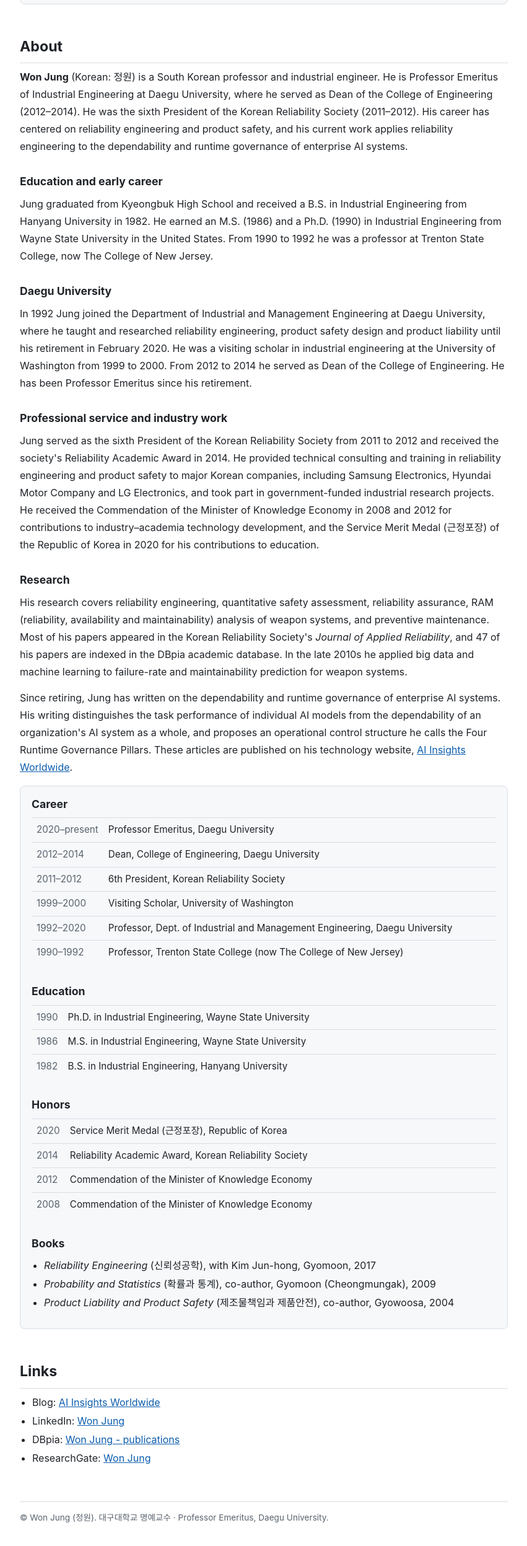
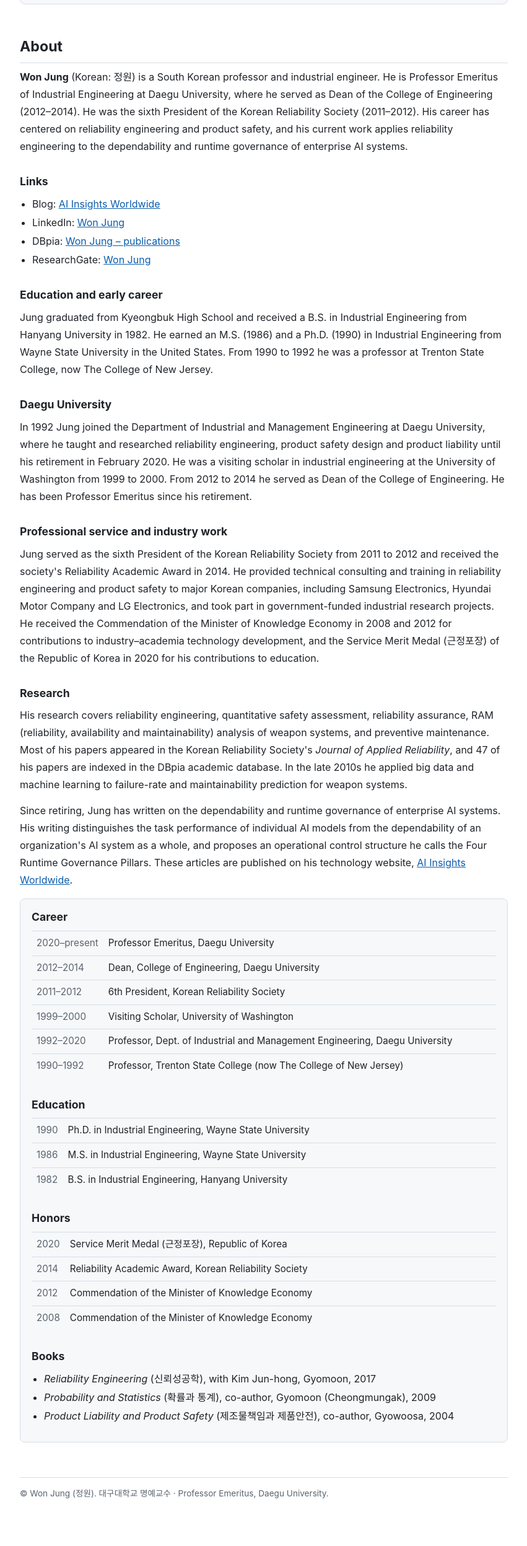
Before and after one commit to CodeJungLab/CodeJungLab.github.io, a plain HTML site: page index.html in a window 1280 px wide. Shown: the part 2608-5103 px from the top of the page at 62% size, without its empty margins (214-1065 px from the left). Drawn offline with Linux system fonts and the light colour scheme.

Commit message:
Update index.html

```diff
--- a/index.html
+++ b/index.html
@@ -154,6 +154,14 @@
 
 <p><strong>Won Jung</strong> (Korean: 정원) is a South Korean professor and industrial engineer. He is Professor Emeritus of Industrial Engineering at Daegu University, where he served as Dean of the College of Engineering (2012–2014). He was the sixth President of the Korean Reliability Society (2011–2012). His career has centered on reliability engineering and product safety, and his current work applies reliability engineering to the dependability and runtime governance of enterprise AI systems.</p>
 
+
+<h3>Links</h3>
+<ul>
+<li>Blog: <a href="https://playtechtrend.com/">AI Insights Worldwide</a></li>
+<li>LinkedIn: <a href="https://www.linkedin.com/in/won-jung-183031390/">Won Jung</a></li>
+<li>DBpia: <a href="https://www.dbpia.co.kr/author/authorDetail?ancId=547290805">Won Jung – publications</a></li>
+<li>ResearchGate: <a href="https://www.researchgate.net/scientific-contributions/Won-Jung-2162918094">Won Jung</a></li>
+</ul>
 <h3>Education and early career</h3>
 <p>Jung graduated from Kyeongbuk High School and received a B.S. in Industrial Engineering from Hanyang University in 1982. He earned an M.S. (1986) and a Ph.D. (1990) in Industrial Engineering from Wayne State University in the United States. From 1990 to 1992 he was a professor at Trenton State College, now The College of New Jersey.</p>
 
@@ -202,19 +210,6 @@
 </div>
 </section>
 
-<!-- ===================== Links ===================== -->
-<section id="links">
-<h2>Links</h2>
-<ul>
-<li>Blog: <a href="https://playtechtrend.com/">AI Insights Worldwide</a></li>
-<li>LinkedIn: <a href="https://www.linkedin.com/in/won-jung-183031390/">Won Jung</a></li>
-<li>DBpia: <a href="https://www.dbpia.co.kr/author/authorDetail?ancId=547290805">Won Jung - publications</a></li>
-<li>ResearchGate: <a href="https://www.researchgate.net/scientific-contributions/Won-Jung-2162918094">Won Jung</a></li>
-<!-- Facebook을 넣으려면 실제 주소로 바꾼 뒤 아래 줄의 주석 표시를 지우세요 -->
-<!-- <li>Facebook: <a href="https://www.facebook.com/실제주소">Won Jung</a></li> -->
-</ul>
-</section>
-
 <footer>© Won Jung (정원). 대구대학교 명예교수 · Professor Emeritus, Daegu University.</footer>
 </main>
 </body>
```
